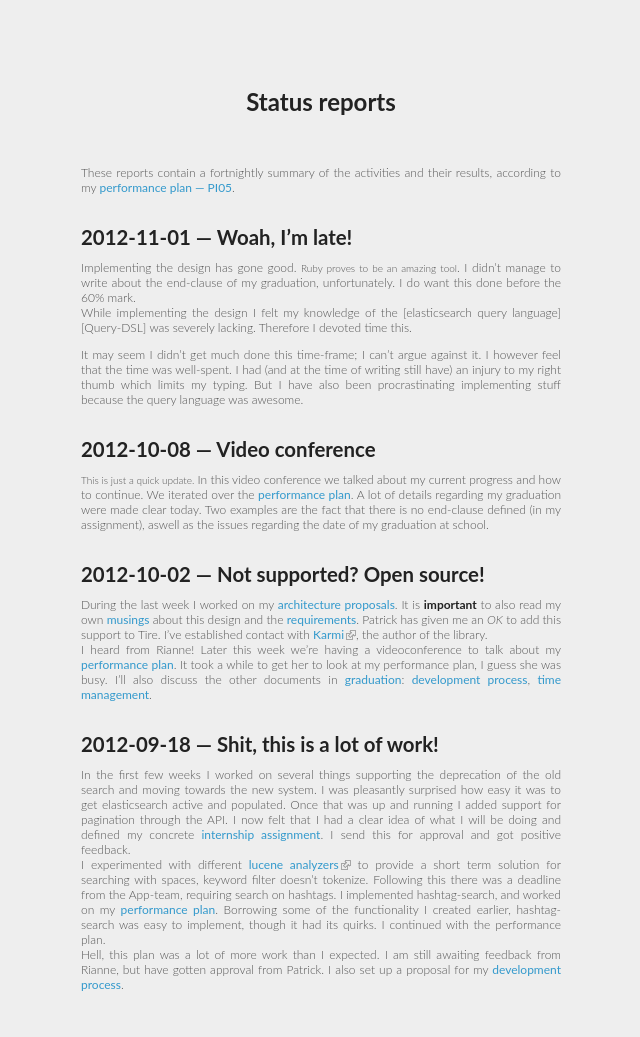
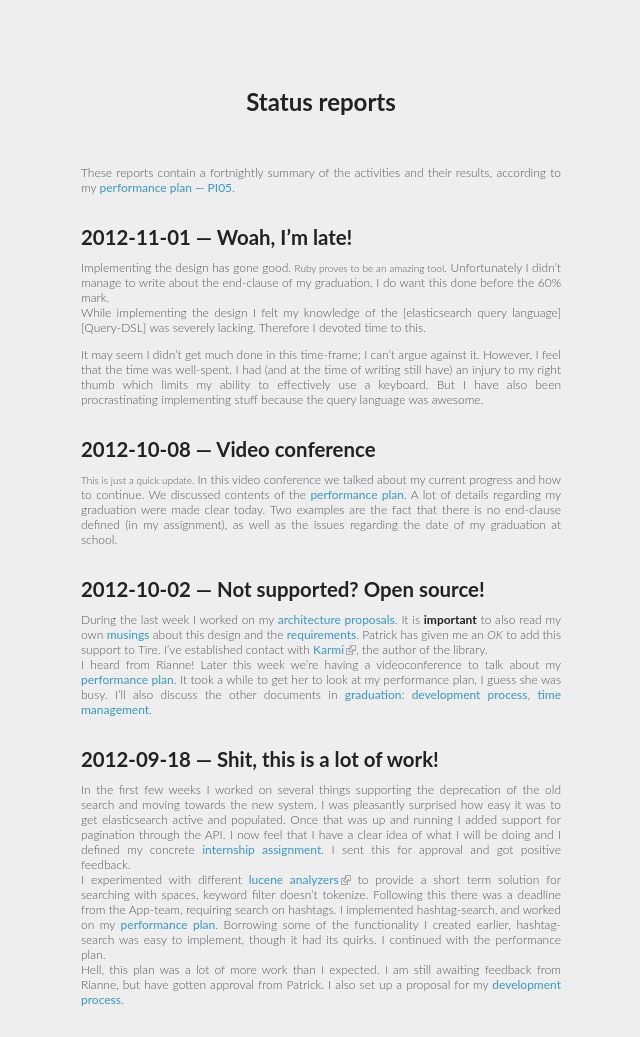
Before and after one commit to xeago/gradblog, a Jekyll site: the page built from graduation/status-reports.md, in a window 1280 px wide. Shown: the whole page, without its empty margins (319-959 px from the left). Built offline with Jekyll 4.4.1, drawn with Linux system fonts in a browser that asks for light colours; Markdown is read by kramdown in place of the engine named in the settings.

Commit message:
Update graduation/status-reports.md
Spellingedit

```diff
--- a/graduation/status-reports.md
+++ b/graduation/status-reports.md
@@ -6,14 +6,14 @@ title: Status reports
 These reports contain a fortnightly summary of the activities and their results, according to my [performance plan — PI05](performance-plan.html#ref-PI05).
 
 # 2012-11-01 — Woah, I'm late!
-Implementing the design has gone good. <small>Ruby proves to be an amazing tool</small>. I didn't manage to write about the end-clause of my graduation, unfortunately. I do want this done before the 60% mark.
-While implementing the design I felt my knowledge of the [elasticsearch query language][Query-DSL] was severely lacking. Therefore I devoted time this.
+Implementing the design has gone good. <small>Ruby proves to be an amazing tool</small>. Unfortunately I didn't manage to write about the end-clause of my graduation. I do want this done before the 60% mark.
+While implementing the design I felt my knowledge of the [elasticsearch query language][Query-DSL] was severely lacking. Therefore I devoted time to this.
 
-It may seem I didn't get much done this time-frame; I can't argue against it. I however feel that the time was well-spent. I had (and at the time of writing still have) an injury to my right thumb which limits my typing. But I have also been procrastinating implementing stuff because the query language was awesome.
+It may seem I didn't get much done in this time-frame; I can't argue against it. However, I feel that the time was well-spent. I had (and at the time of writing still have) an injury to my right thumb which limits my ability to effectively use a keyboard. But I have also been procrastinating implementing stuff because the query language was awesome.
 
 # 2012-10-08 — Video conference
 <small>This is just a quick update.</small>
-In this video conference we talked about my current progress and how to continue. We iterated over the [performance plan]. A lot of details regarding my graduation were made clear today. Two examples are the fact that there is no end-clause defined (in my assignment), aswell as the issues regarding the date of my graduation at school.
+In this video conference we talked about my current progress and how to continue. We discussed contents of the [performance plan]. A lot of details regarding my graduation were made clear today. Two examples are the fact that there is no end-clause defined (in my assignment), as well as the issues regarding the date of my graduation at school.
 
 # 2012-10-02 — Not supported? Open source!
 During the last week I worked on my [architecture proposals]. It is **important** to also read my own [musings] about this design and the [requirements]. Patrick has given me an *OK* to add this support to Tire. I've established contact with [Karmi](http://karmi.cz/en), the author of the library.
@@ -27,7 +27,7 @@ I heard from Rianne! Later this week we're having a videoconference to talk abou
 
 
 # 2012-09-18 — Shit, this is a lot of work!
-In the first few weeks I worked on several things supporting the deprecation of the old search and moving towards the new system. I was pleasantly surprised how easy it was to get elasticsearch active and populated. Once that was up and running I added support for pagination through the API. I now felt that I had a clear idea of what I will be doing and defined my concrete [internship assignment]. I send this for approval and got positive feedback.
+In the first few weeks I worked on several things supporting the deprecation of the old search and moving towards the new system. I was pleasantly surprised how easy it was to get elasticsearch active and populated. Once that was up and running I added support for pagination through the API. I now feel that I have a clear idea of what I will be doing and  I defined my concrete [internship assignment]. I sent this for approval and got positive feedback.
 I experimented with different [lucene analyzers] to provide a short term solution for searching with spaces, keyword filter doesn't tokenize. Following this there was a deadline from the App-team, requiring search on hashtags. I implemented hashtag-search, and worked on my [performance plan]. Borrowing some of the functionality I created earlier, hashtag-search was easy to implement, though it had its quirks. I continued with the performance plan.
 Hell, this plan was a lot of more work than I expected. I am still awaiting feedback from Rianne, but have gotten approval from Patrick. I also set up a proposal for my [development process].
 
```
